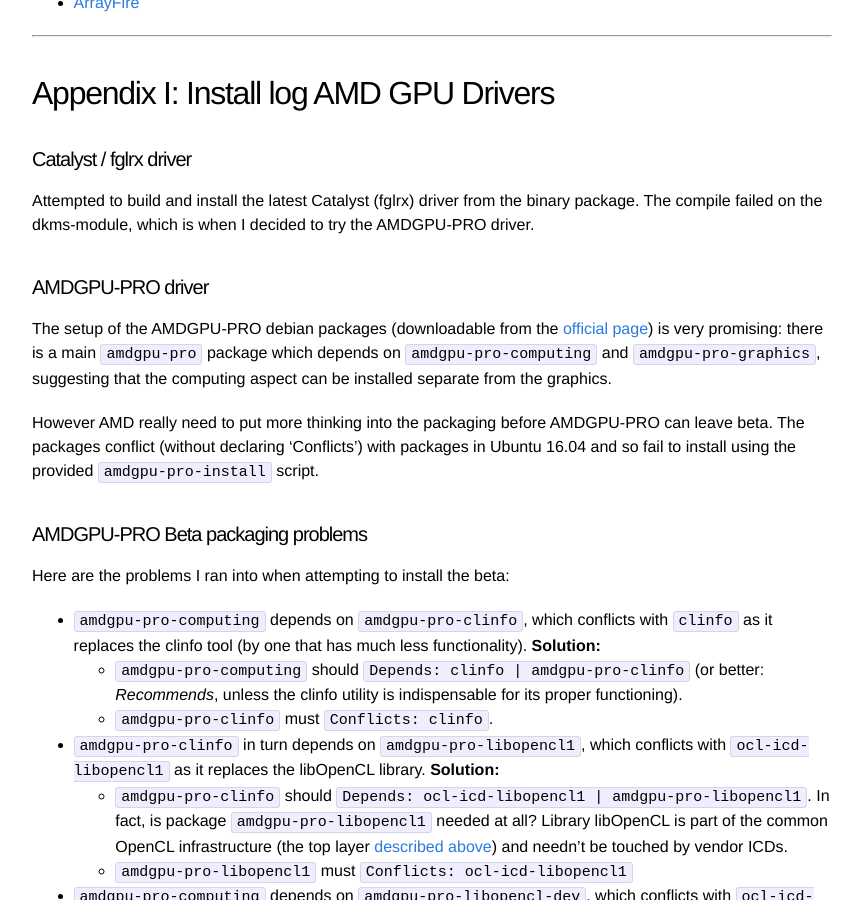
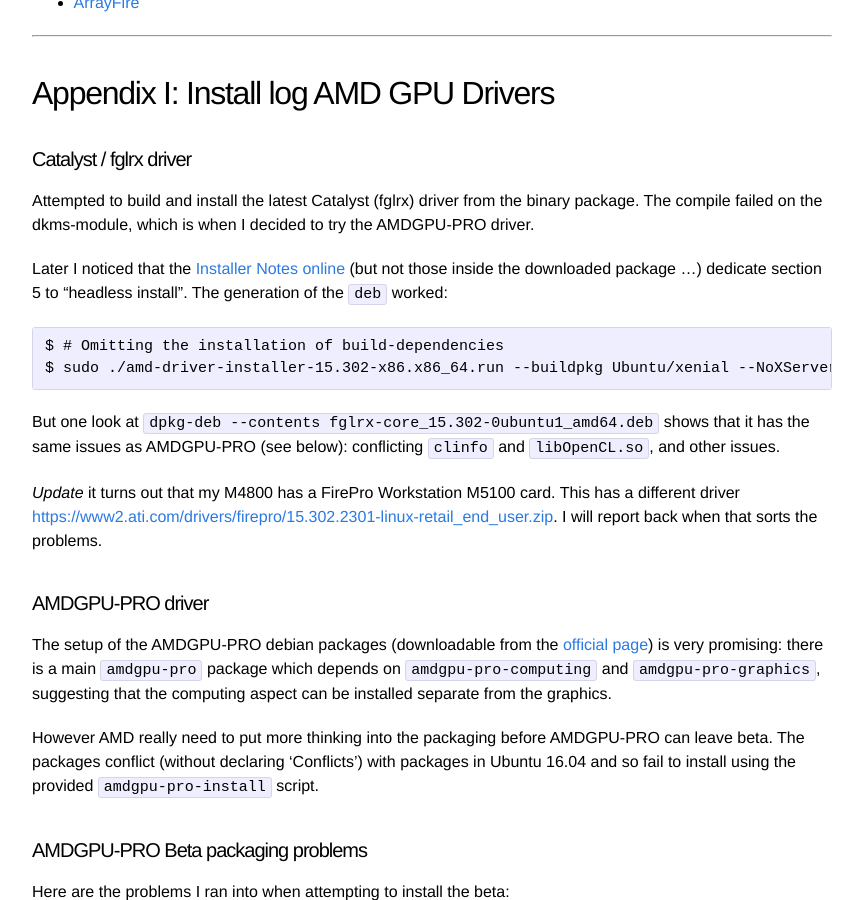
Before and after one commit to zwets/zwets.github.io, a Jekyll site: the page built from _posts/2016-08-18-opencl-on-a-dual-graphics-dell-m4800.md, in a window 1280 px wide and 900 px high, scrolled down 6886 px. Shown: the whole window, without its empty margins (208-1071 px from the left). Built offline with Jekyll 4.4.1, drawn with Linux system fonts in a browser that asks for light colours; some of the changed text lies outside the part shown.

Commit message:
Discovery of the FirePro Workstation card

```diff
--- a/_posts/2016-08-18-opencl-on-a-dual-graphics-dell-m4800.md
+++ b/_posts/2016-08-18-opencl-on-a-dual-graphics-dell-m4800.md
@@ -234,7 +234,7 @@
 * Download the [Catalyst (fglrx) driver for Radeon](http://www.amd.com/en-us/innovations/software-technologies/technologies-gaming/catalyst)
 and extract the CPU parts according to
 [this hack](https://wiki.tiker.net/OpenCLHowTo#Installing_the_AMD_ICD_loader_and_CPU_ICD_.28from_the_driver_package--probably_unsupported.29)
-by Andreas Klöckner.
+by Andreas Klöckner.  Or see below under [AMD's GPU Drivers](#amd-s-gpu-drivers).
 
 * Simpler and more up to date, but in beta, is to download and unpack the
 [AMDGPU-Pro](http://support.amd.com/en-us/kb-articles/Pages/AMD-Radeon-GPU-PRO-Linux-Beta-Driver%e2%80%93Release-Notes.aspx),
@@ -344,8 +344,22 @@
 
 #### Catalyst / fglrx driver
 
-Attempted to build and install the latest Catalyst (fglrx) driver from the binary package.  The compile
-failed on the dkms-module, which is when I decided to try the AMDGPU-PRO driver.
+Attempted to build and install the latest Catalyst (fglrx) driver from the binary package.
+The compile failed on the dkms-module, which is when I decided to try the AMDGPU-PRO driver.
+
+Later I noticed that the [Installer Notes online](http://www2.ati.com/relnotes/amd-catalyst-graphics-driver-installer-notes-for-linux-operating-systems.pdf)
+(but not those inside the downloaded package ...) dedicate section 5 to "headless install".  The
+generation of the `deb` worked:
+
+    $ # Omitting the installation of build-dependencies
+    $ sudo ./amd-driver-installer-15.302-x86.x86_64.run --buildpkg Ubuntu/xenial --NoXServer
+
+But one look at `dpkg-deb --contents fglrx-core_15.302-0ubuntu1_amd64.deb` shows that it has the same
+issues as AMDGPU-PRO (see below): conflicting `clinfo` and `libOpenCL.so`, and other issues.
+
+*Update* it turns out that my M4800 has a FirePro Workstation M5100 card.  This has a different driver
+<https://www2.ati.com/drivers/firepro/15.302.2301-linux-retail_end_user.zip>.  I will report back
+when that sorts the problems.
 
 #### AMDGPU-PRO driver
 
```
